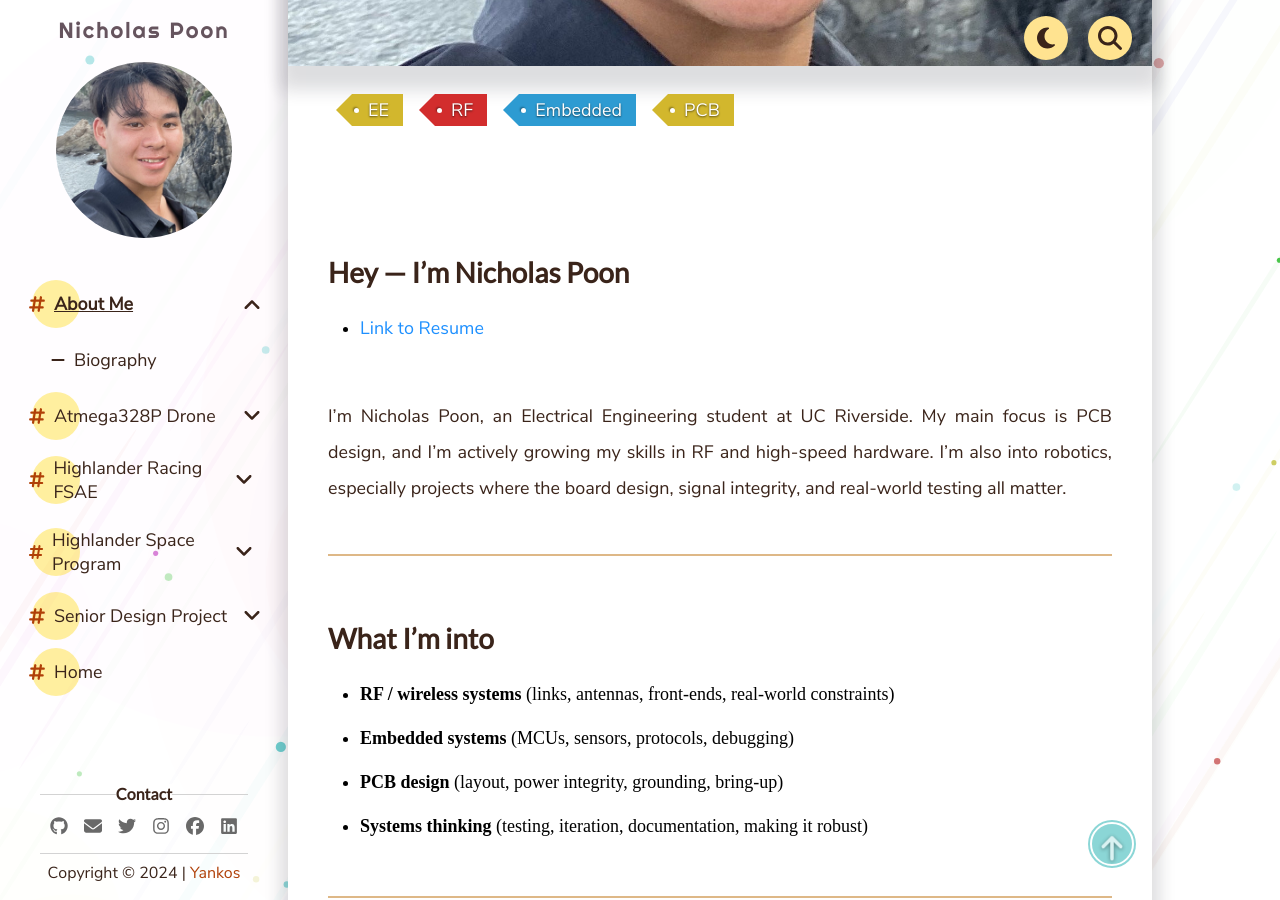
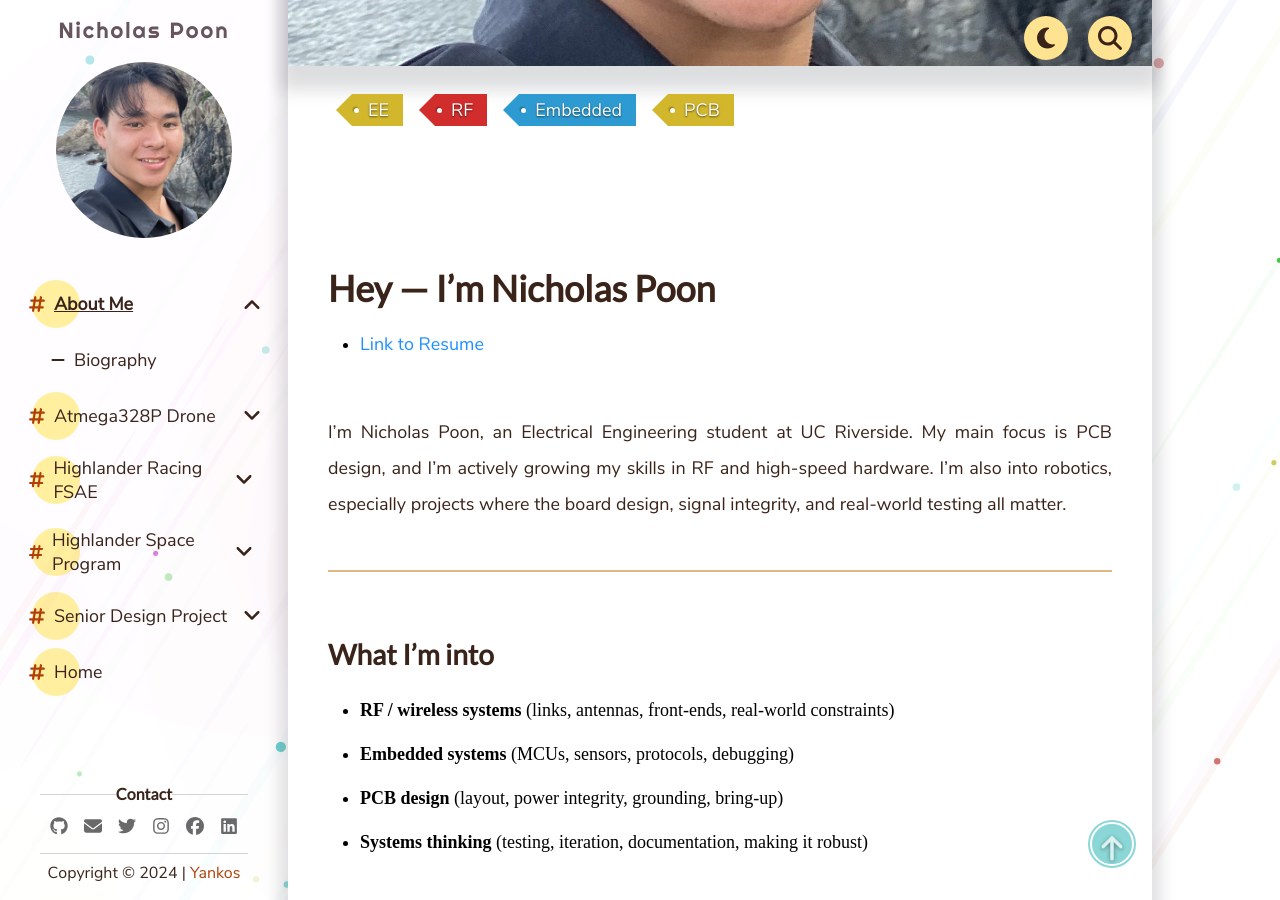
Before and after one commit to NickPoon101/NP-Portfolio, a Jekyll site: the page built from _pages/About Me/Biography.md, in a window 1280 px wide and 900 px high, scrolled down 541 px. Built offline with Jekyll 4.4.1, drawn with Linux system fonts in a browser that asks for light colours; comment, search, counter and statistics services are not loaded.

```diff
--- a/_pages/About Me/Biography.md
+++ b/_pages/About Me/Biography.md
@@ -4,8 +4,7 @@ bookmark: true
 tags: [EE, RF, Embedded, PCB]
 thumbnail: /assets/img/Nick_Profile_2.jpg
 ---
-
-## Hey — I’m Nicholas Poon
+# Hey — I’m Nicholas Poon
 - [Link to Resume](https://drive.google.com/file/d/1clmUirRMx5Xnpp7sCl0jpPV9g7l_HCVp/view?usp=drive_link)
 
 I’m Nicholas Poon, an Electrical Engineering student at UC Riverside. My main focus is PCB design, and I’m actively growing my skills in RF and high-speed hardware. I’m also into robotics, especially projects where the board design, signal integrity, and real-world testing all matter.
```
